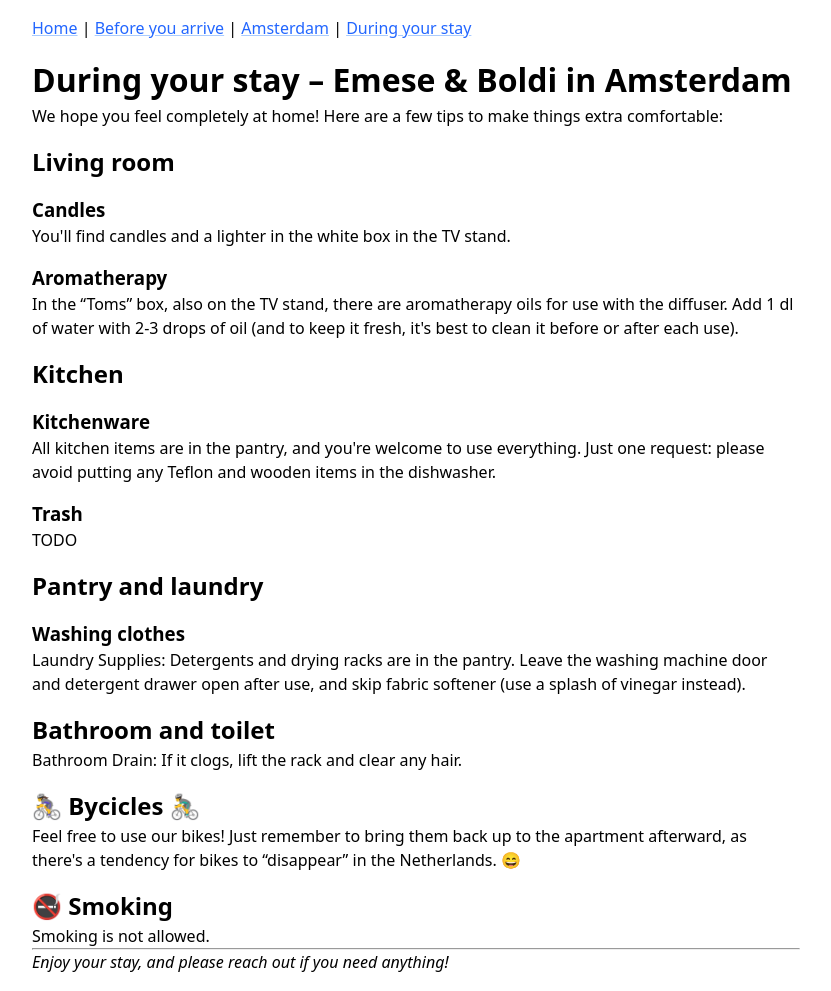
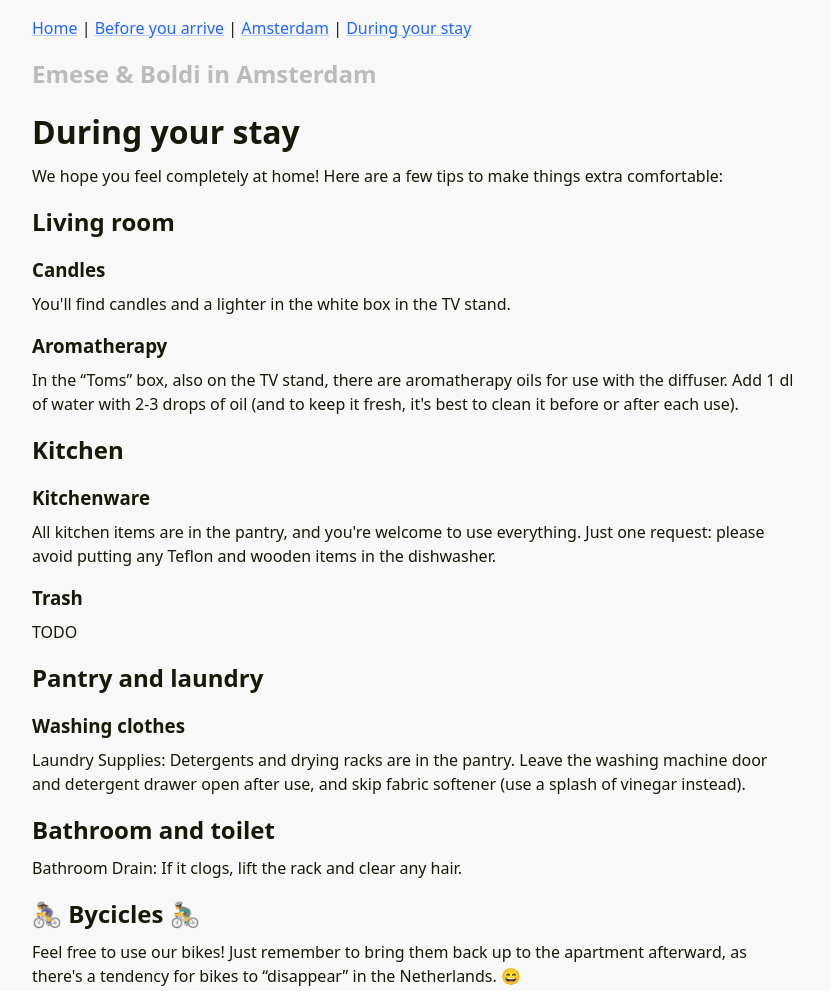
Before and after one commit to palotasb/homeexchange, a plain HTML site: page during.html in a window 1280 px wide. Shown: the top 991 px of the page, without its empty margins (224-1055 px from the left). Drawn offline with Linux system fonts and the light colour scheme.

Commit message:
style: further tweaks

```diff
--- a/during.html
+++ b/during.html
@@ -15,9 +15,10 @@
         <a href="amsterdam.html">Amsterdam</a> |
         <a href="during.html">During your stay</a>
     </nav>
+    <h1>Emese & Boldi in Amsterdam</h1>
 </header>
 
-<h1>During your stay – Emese & Boldi in Amsterdam</h1>
+<h1>During your stay</h1>
 
 <main>
 
--- a/static/style.css
+++ b/static/style.css
@@ -44,6 +44,11 @@ p, h1, h2, h3, h4, h5, h6 {
 * GENERIC COMPONENTS        *
 \***************************/
 
+* {
+    background-color: #f8f8f8;
+    color: #181808;
+}
+
 /* https://systemfontstack.com/ */
 body, .font-sans {
     font-family: system-ui, -apple-system, BlinkMacSystemFont, 'Segoe UI', Roboto, Oxygen, Ubuntu, Cantarell, 'Open Sans', 'Helvetica Neue', sans-serif, BlinkMacSystemFont, "Segoe UI", Roboto, Helvetica, Arial, sans-serif, "Apple Color Emoji", "Segoe UI Emoji", "Segoe UI Symbol", emoji;
@@ -59,6 +64,11 @@ h1, h2, h3, h4, h5, h6 {
     margin-top: 1rem;
 }
 
+header h1 {
+    color: #bbb;
+    font-size: 1.5rem;
+}
+
 a[href] {
     color: #26f;
     text-decoration: underline;
@@ -69,3 +79,11 @@ a[href]:hover, a[href]:focus {
     color: #13a;
     text-decoration-color: #13a;
 }
+
+hr {
+    margin: 1rem 0;
+}
+
+p, ul, ol {
+    margin: 0.5rem 0;
+}
```
Also changed, not shown: amsterdam.html (+2 -1 lines), before.html (+2 -1 lines), index.html (+1 -1 lines).
